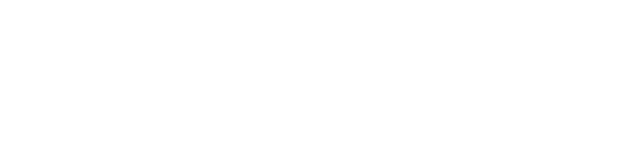
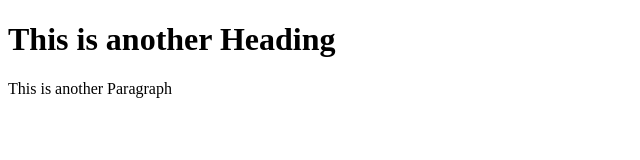
Before and after one commit to akembona/Wed-git, a plain HTML site: page index.html in a window 1280 px wide. Shown: the whole page, without its empty margins (0-640 px from the left). Drawn offline with Linux system fonts and the light colour scheme.

Commit message:
modified index.html

```diff
--- a/index.html
+++ b/index.html
@@ -5,8 +5,8 @@
 </head>
 <body>
 
-<h1></h1>
-<p></p>
+<h1>This is another Heading</h1>
+<p>This is another Paragraph</p>
 
 </body>
 </html>
```
